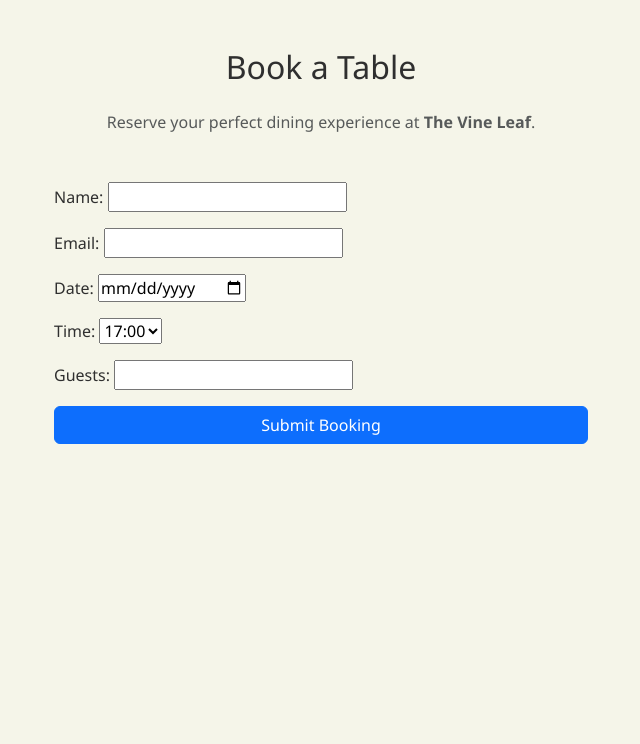
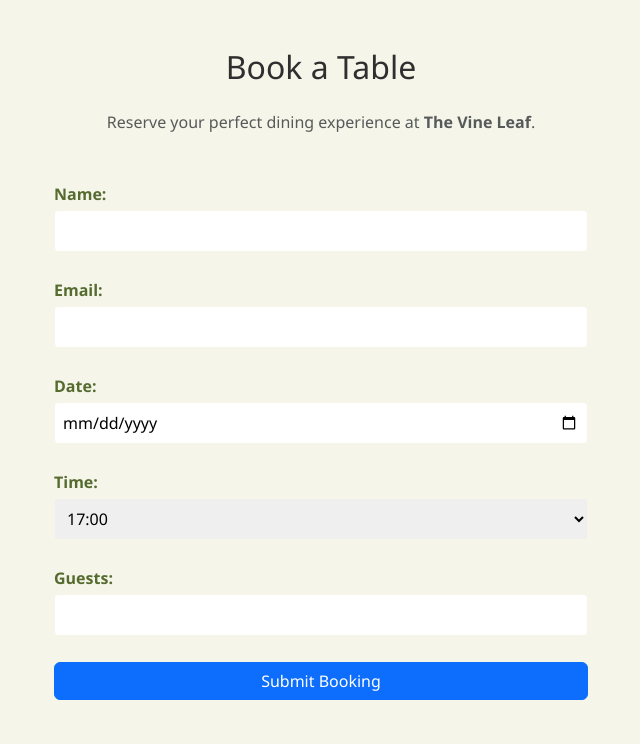
Before and after one commit to llama2409/Vineleaf-Milestone3, a Django app: page /booking/ in a window 1280 px wide. Shown: the part 56-800 px from the top of the page, without its empty margins (319-959 px from the left). Run offline with Django 5.2, Linux system fonts and the light colour scheme.

Commit message:
Fix empty href in home.html and style booking form

```diff
--- a/vine_leaf/static/css/style.css
+++ b/vine_leaf/static/css/style.css
@@ -122,3 +122,46 @@
     position: relative;
     z-index: 2;
 }
+
+/* Booking form styles */
+form input,
+form select,
+form textarea {
+    width: 100%;
+    padding: 8px;
+    margin-bottom: 10px;
+    border: 1px solid #F5F5E9;
+    border-radius: 4px;
+    font-family: inherit;
+}
+
+form input:focus,
+form select:focus,
+form textarea:focus {
+    border-color: #556b2f;
+    outline: none;
+}
+
+form label {
+    font-weight: 600;
+    color: #556b2f;
+    display: block;
+    margin-bottom: 4px;
+}
+
+form button {
+    background-color: #556b2f;
+    color: white;
+    padding: 8px 15px;
+    border: none;
+    border-radius: 4px;
+    cursor: pointer;
+}
+
+form .errorlist {
+    color: #b22222;
+    font-size: 0.9rem;
+    list-style: none;
+    padding-left: 0;
+    margin-bottom: 8px;
+}
--- a/vine_leaf/templates/home.html
+++ b/vine_leaf/templates/home.html
@@ -16,7 +16,7 @@
         <div class="hero-buttons mt-4">
             <a href="{% url 'booking' %}" class="btn btn-outline-secondary hero-buttons btn-lg mx-2">Make a Booking</a>
             <a href="{% url 'menus' %}" class="btn btn-outline-secondary hero-buttons btn-lg mx-2 menu-btn">View Menu</a>
-            <a href="#" class="btn btn-outline-secondary hero-buttons btn-lg mx-2">More Information</a>
+            <a href="{% url 'contact' %}" class="btn btn-outline-secondary hero-buttons btn-lg mx-2">More Information</a>
         </div>
     </div>
 </div>
```
